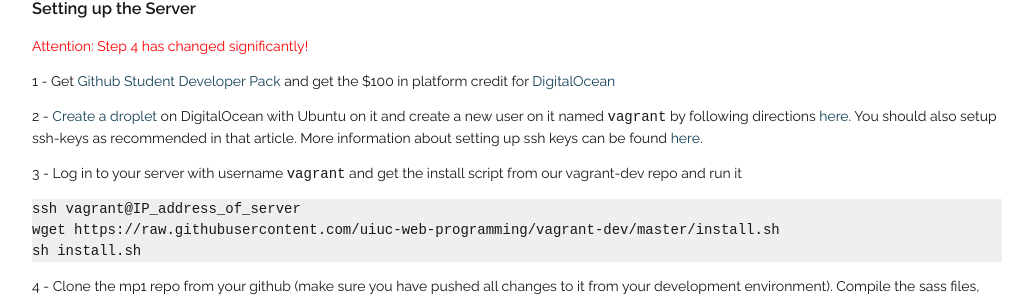
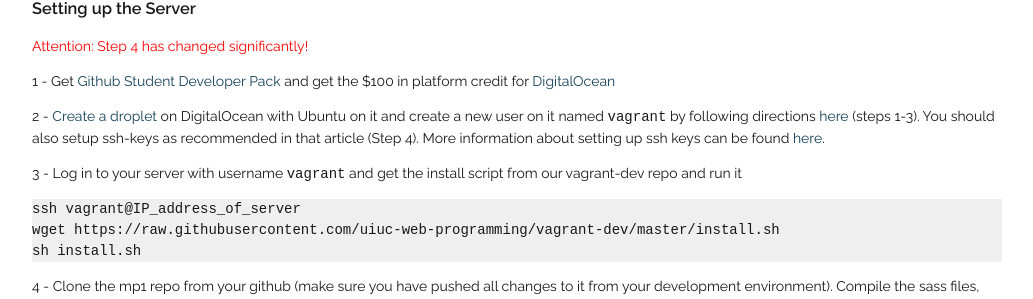
Before and after one commit to biplabdeka/fa2016, a Jekyll site: the page built from _posts/2015-1-28-Lab-1.md, in a window 1280 px wide and 900 px high, scrolled down 1885 px. Shown: the part 152-451 px from the top of the window, without its empty margins (123-1156 px from the left). Built offline with Jekyll 4.4.1, drawn with Linux system fonts in a browser that asks for light colours; nearby versions of some CDN libraries; Markdown is read by kramdown in place of the engine named in the settings.

Commit message:
Update 2015-1-28-Lab-1.md

```diff
--- a/_posts/2015-1-28-Lab-1.md
+++ b/_posts/2015-1-28-Lab-1.md
@@ -106,7 +106,7 @@ grunt
 
 1 - Get [Github Student Developer Pack](https://education.github.com/pack) and get the $100 in platform credit for [DigitalOcean](https://www.digitalocean.com/)
 
-2 - [Create a droplet](https://www.digitalocean.com/community/tutorials/how-to-create-your-first-digitalocean-droplet-virtual-server) on DigitalOcean with Ubuntu on it and create a new user on it named `vagrant` by following directions [here](https://www.digitalocean.com/community/tutorials/initial-server-setup-with-ubuntu-14-04).  You should also setup ssh-keys as recommended in that article. More information about setting up ssh keys can be found [here](https://www.digitalocean.com/community/tutorials/how-to-set-up-ssh-keys--2).
+2 - [Create a droplet](https://www.digitalocean.com/community/tutorials/how-to-create-your-first-digitalocean-droplet-virtual-server) on DigitalOcean with Ubuntu on it and create a new user on it named `vagrant` by following directions [here](https://www.digitalocean.com/community/tutorials/initial-server-setup-with-ubuntu-14-04) (steps 1-3).  You should also setup ssh-keys as recommended in that article (Step 4). More information about setting up ssh keys can be found [here](https://www.digitalocean.com/community/tutorials/how-to-set-up-ssh-keys--2).
 
 3 - Log in to your server with username `vagrant` and get the install script from our vagrant-dev repo and run it
 
```
